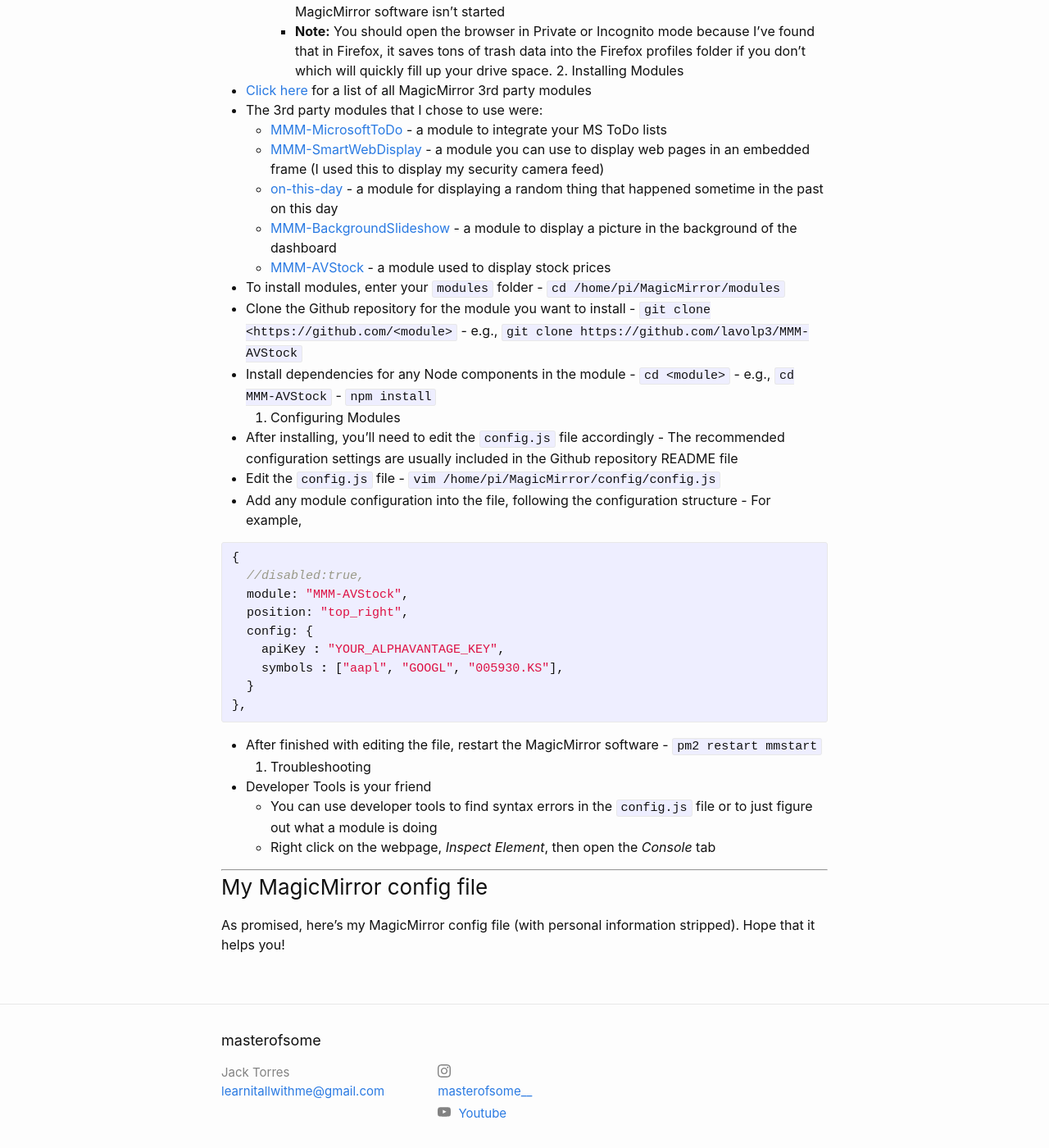
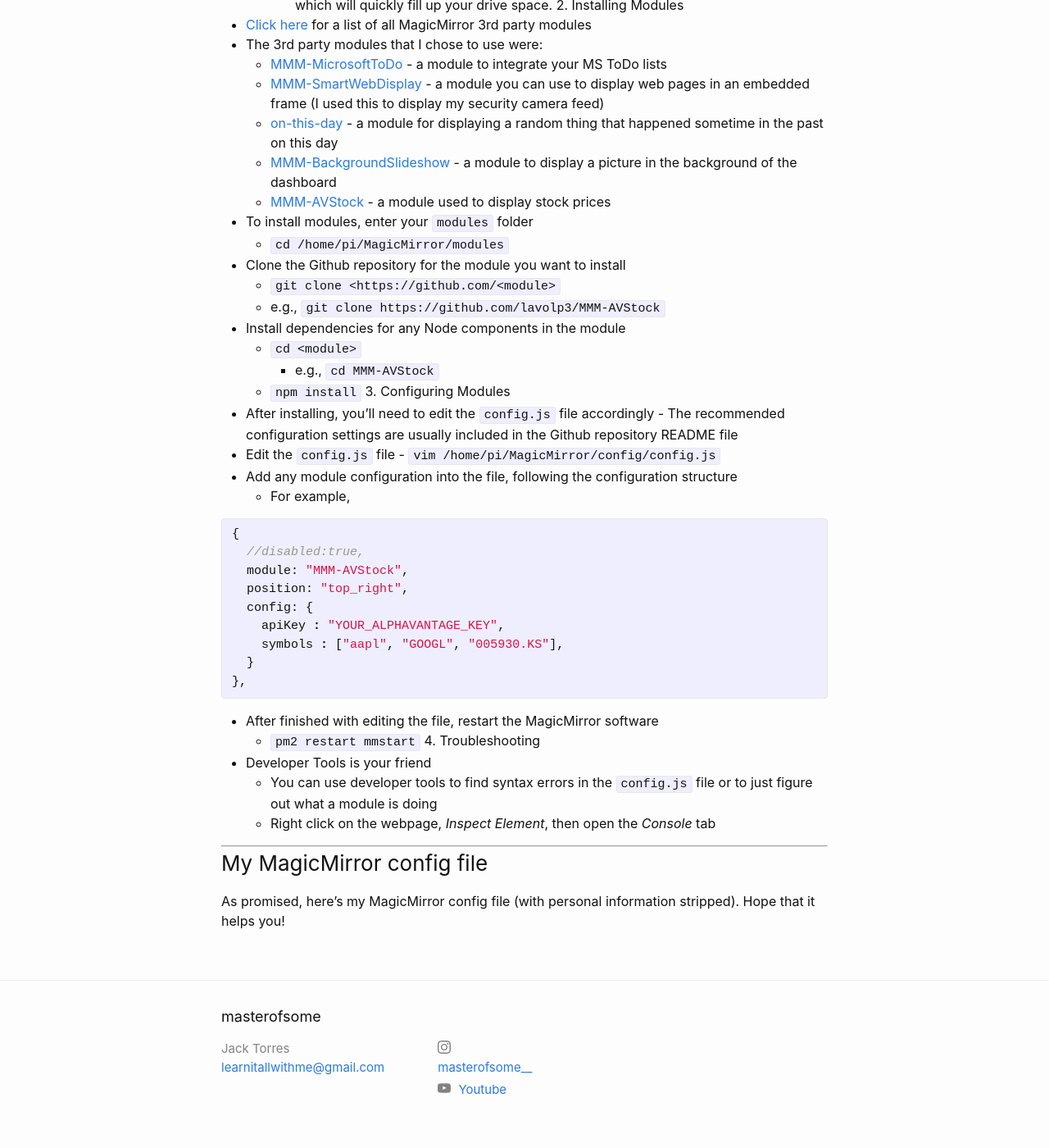
Before and after one commit to codingwatermelon/codingwatermelon.github.io, a Jekyll site: the page built from _posts/2020-09-09-how-to-make-a-magic-mirror.md, in a window 1280 px wide and 1400 px high, scrolled down 4706 px. Shown: the whole window at 82% size. Built offline with Jekyll 4.4.1, drawn with Linux system fonts in a browser that asks for light colours; some of the changed text lies outside the part shown.

```diff
--- a/_posts/2020-09-09-how-to-make-a-magic-mirror.md
+++ b/_posts/2020-09-09-how-to-make-a-magic-mirror.md
@@ -110,6 +112,7 @@ Another note: This guide is heavily borrowed from [this guide](http://emmanuelco
   - Note: You can create these files outside of the Pi and transfer them to your Pi using WinSCP. Otherwise, you can create them directly:
     - `sudo vim mmstart.sh`
       - [mmstart.sh](../files/mmstart.sh)
+
 {% highlight c %}
 #!/bin/bash
 cd ~/MagicMirror
@@ -117,8 +120,10 @@ node serveronly &
 sleep 30
 xinit /home/pi/chromium_start.sh
 {% endhighlight %}
+
     - `sudo vim chromium_start.sh`
       - [chromium_start.sh](../files/chromium_start.sh)
+
 {% highlight c %}
 #!/bin/sh
 unclutter &
@@ -128,20 +133,21 @@ xset s noblank # don’t blank the video device
 matchbox-window-manager &
 chromium-browser --incognito --kiosk http://localhost:8080/
 {% endhighlight %}
+
     - Allow files to be executed
       - `sudo chmod a+x mmstart.sh`
       - `sudo chmod a+x chromium_start.sh`
 
 7. Create automatic startup
   - Setup pm2
-      - `cd ~`
-      - `sudo npm install -g pm2`
-      - `pm2 startup`
-      - `pm2 start /home/pi/mmstart.sh`
-      - `pm2 save`
+      `cd ~`
+      `sudo npm install -g pm2`
+      `pm2 startup`
+      `pm2 start /home/pi/mmstart.sh`
+      `pm2 save`
 
   - To restart the MagicMirror service,
-      - `pm2 restart mmstart`
+      `pm2 restart mmstart`
 
 ***
 
@@ -172,21 +178,22 @@ var config = {
        - [MMM-BackgroundSlideshow](https://github.com/darickc/MMM-BackgroundSlideshow) - a module to display a picture in the background of the dashboard
        - [MMM-AVStock](https://github.com/lavolp3/MMM-AVStock) - a module used to display stock prices
   - To install modules, enter your `modules` folder
-        - `cd /home/pi/MagicMirror/modules`
+    - `cd /home/pi/MagicMirror/modules`
   - Clone the Github repository for the module you want to install
-        - `git clone <https://github.com/<module>`
-        - e.g., `git clone https://github.com/lavolp3/MMM-AVStock`
+    - `git clone <https://github.com/<module>`
+    - e.g., `git clone https://github.com/lavolp3/MMM-AVStock`
   - Install dependencies for any Node components in the module
-        - `cd <module>`
-        - e.g., `cd MMM-AVStock`
-        - `npm install`
+    - `cd <module>`
+      - e.g., `cd MMM-AVStock`
+    - `npm install`
 3. Configuring Modules
   - After installing, you'll need to edit the `config.js` file accordingly
         - The recommended configuration settings are usually included in the Github repository README file
   - Edit the `config.js` file
         - `vim /home/pi/MagicMirror/config/config.js`
   - Add any module configuration into the file, following the configuration structure
-        - For example,
+    - For example,
+
 {% highlight c %}
 {
   //disabled:true,
@@ -200,7 +207,7 @@ var config = {
 {% endhighlight %}
 
   - After finished with editing the file, restart the MagicMirror software
-        - `pm2 restart mmstart`
+    - `pm2 restart mmstart`
 4. Troubleshooting
   - Developer Tools is your friend
       - You can use developer tools to find syntax errors in the `config.js` file or to just figure out what a module is doing
```
Also changed, not shown: other parts of _posts/2020-09-09-how-to-make-a-magic-mirror.md (+7 -5 lines).
